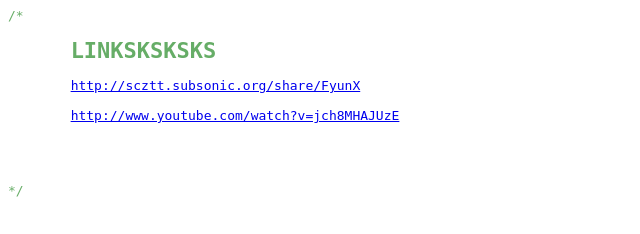
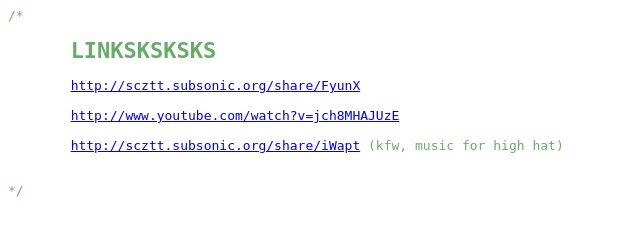
Before and after one commit to scztt/S-M, a plain HTML site: page LINKS.html in a window 1280 px wide. Shown: the whole page, without its empty margins (0-640 px from the left). Drawn offline with Linux system fonts and the light colour scheme.

Commit message:
added link

```diff
--- a/LINKS.html
+++ b/LINKS.html
@@ -23,7 +23,7 @@ span.Apple-tab-span {white-space:pre}
 <p class="p2"><span class="Apple-tab-span">	</span></p>
 <p class="p1"><span class="Apple-tab-span">	</span><a href="http://www.youtube.com/watch?v=jch8MHAJUzE">http://www.youtube.com/watch?v=jch8MHAJUzE</a></p>
 <p class="p2"><span class="Apple-tab-span">	</span></p>
-<p class="p2"><span class="Apple-tab-span">	</span></p>
+<p class="p1"><span class="Apple-tab-span">	</span><a href="http://scztt.subsonic.org/share/iWapt">http://scztt.subsonic.org/share/iWapt</a> (kfw, music for high hat)</p>
 <p class="p2"><span class="Apple-tab-span">	</span></p>
 <p class="p2"><span class="Apple-tab-span">	</span></p>
 <p class="p1">*/</p>
```
